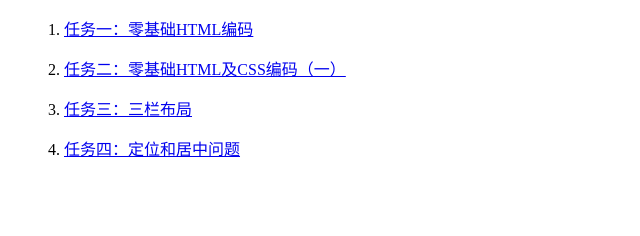
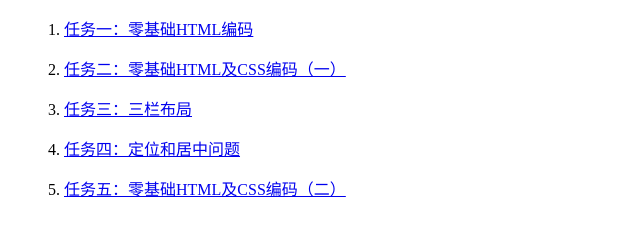
Before and after one commit to zhanqh/Python-and-crawler, a plain HTML site: page index.html in a window 1280 px wide. Shown: the whole page, without its empty margins (0-640 px from the left). Drawn offline with Linux system fonts and the light colour scheme.

Commit message:
modified index.html

```diff
--- a/index.html
+++ b/index.html
@@ -15,6 +15,7 @@
 		<li><a href="http://scnuzhan.github.io/baidu_ife/task2.html">任务二：零基础HTML及CSS编码（一）</a></li>
 		<li><a href="http://scnuzhan.github.io/baidu_ife/task3.html">任务三：三栏布局</a></li>
 		<li><a href="http://scnuzhan.github.io/baidu_ife/task4.html">任务四：定位和居中问题</a></li>
+		<li><a href="http://scnuzhan.github.io/baidu_ife/task5.html">任务五：零基础HTML及CSS编码（二）</a></li>
 	</ol>
 </body>
 </html>
```
